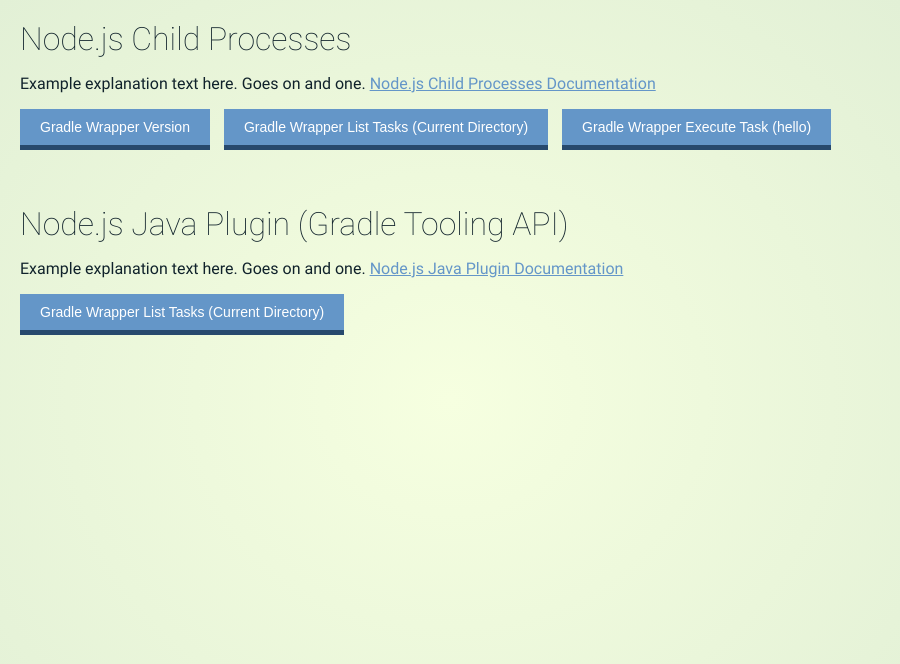
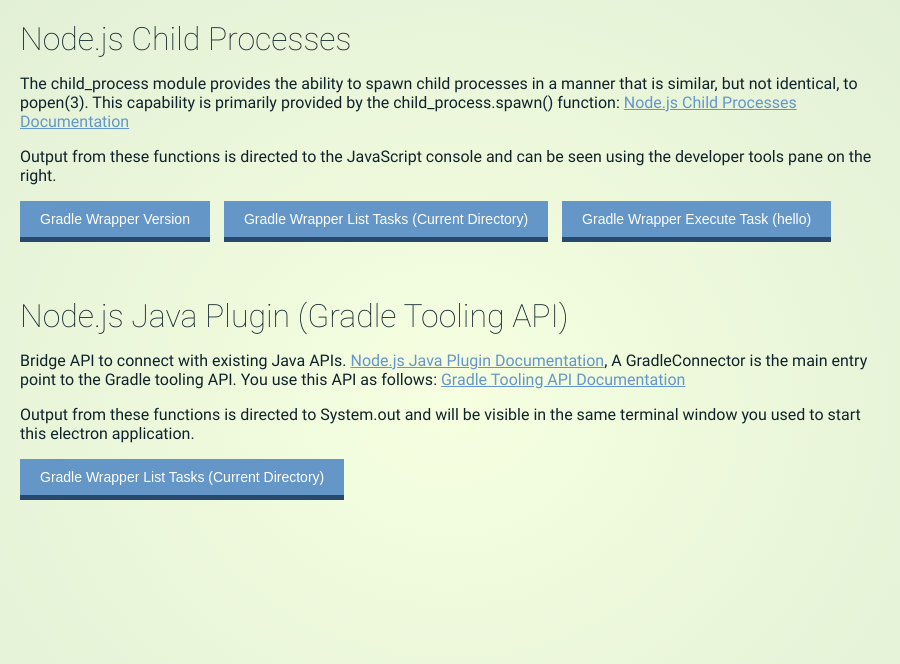
Before and after one commit to linfirmware/electron-gradle-example, an Electron app: page index.html in a window 900 px wide. Drawn offline with Linux system fonts and the light colour scheme.

Commit message:
Update documentation links in main window

```diff
--- a/index.html
+++ b/index.html
@@ -9,14 +9,16 @@
 	<body>
 		<div>
 			<h1>Node.js Child Processes</h1>
-			<p>Example explanation text here. Goes on and one. <a target="_blank" href="http://nodejs.org/">Node.js Child Processes Documentation</a></p>
+			<p>The child_process module provides the ability to spawn child processes in a manner that is similar, but not identical, to popen(3). This capability is primarily provided by the child_process.spawn() function: <a target="_blank" href="https://nodejs.org/api/child_process.html">Node.js Child Processes Documentation</a></p>
+			<p>Output from these functions is directed to the JavaScript console and can be seen using the developer tools pane on the right.</p>
 			<button onclick="wrapperVersion(event);">Gradle Wrapper Version</button>
 			<button onclick="wrapperListTasks(event);">Gradle Wrapper List Tasks (Current Directory)</button>
 			<button onclick="wrapperExecuteBuild(event);">Gradle Wrapper Execute Task (hello)</button>
 		</div>
 		<div>
 			<h1>Node.js Java Plugin (Gradle Tooling API)</h1>
-			<p>Example explanation text here. Goes on and one. <a target="_blank" href="http://gradle.org/">Node.js Java Plugin Documentation</a></p>
+			<p>Bridge API to connect with existing Java APIs. <a target="_blank" href="https://www.npmjs.com/package/java">Node.js Java Plugin Documentation</a>, A GradleConnector is the main entry point to the Gradle tooling API. You use this API as follows: <a target="_blank" href="https://docs.gradle.org/current/javadoc/org/gradle/tooling/GradleConnector.html">Gradle Tooling API Documentation</a></p>
+			<p>Output from these functions is directed to System.out and will be visible in the same terminal window you used to start this electron application.</p>
 			<button onclick="javaPluginListTasks(event);">Gradle Wrapper List Tasks (Current Directory)</button>
 		</div>
 	</body>
```
